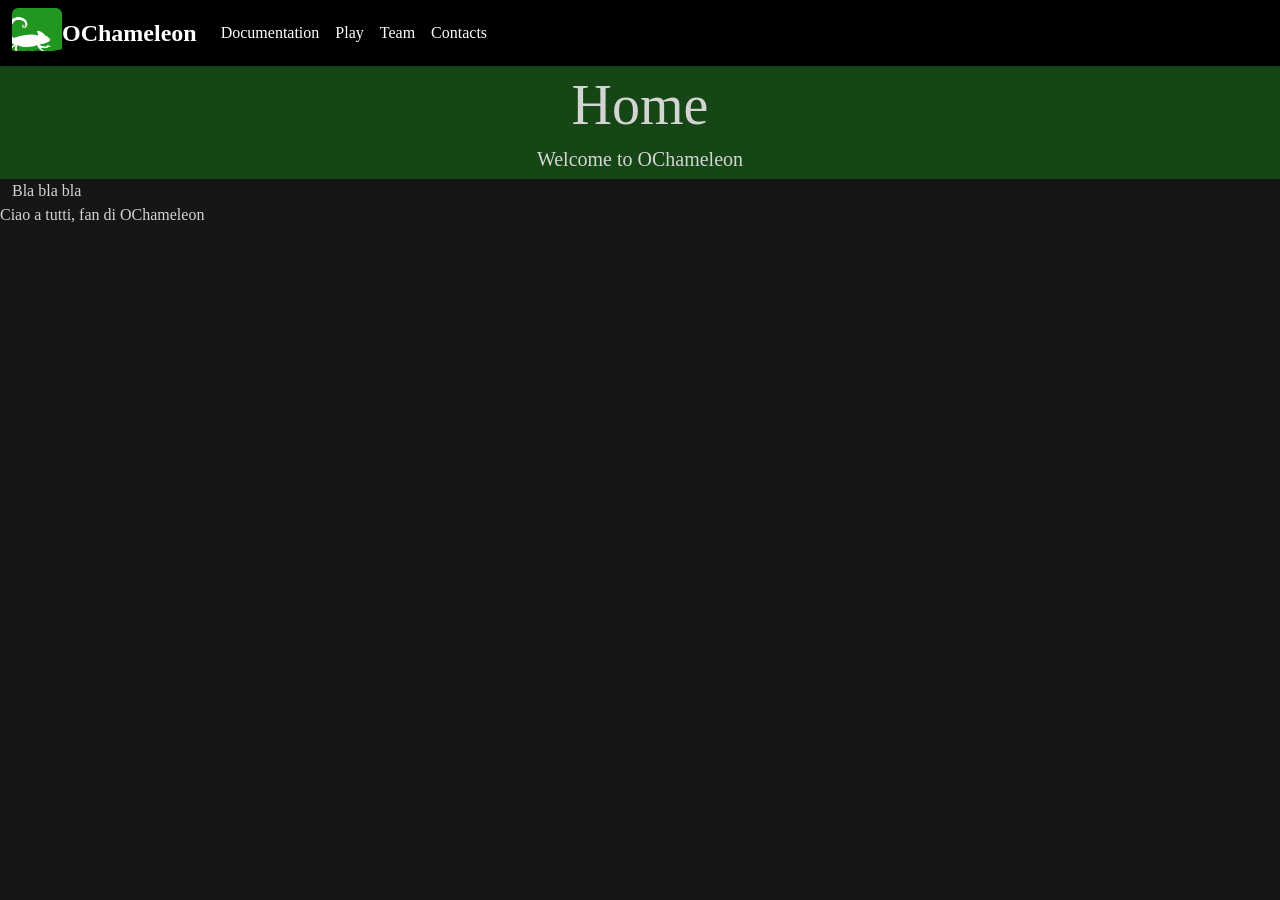
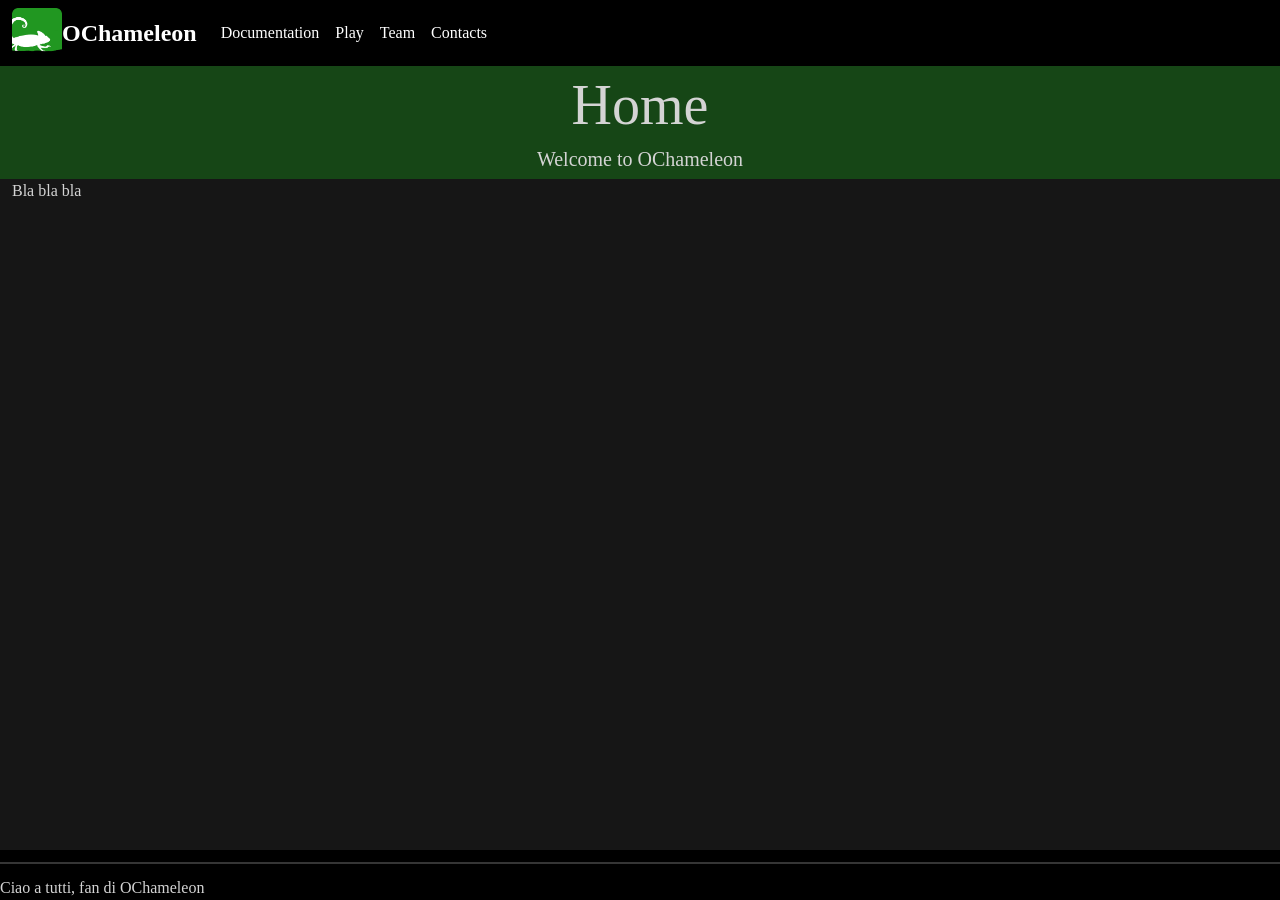
Before and after one commit to ochameleon/ochameleon.github.io, a Jekyll site: the page built from index.html, in a window 1280 px wide. Built offline with Jekyll 4.4.1, drawn with Linux system fonts in a browser that asks for light colours; some web fonts are replaced.

Commit message:
Making footer stay at the bottom also for small content

```diff
--- a/_includes/footer.html
+++ b/_includes/footer.html
@@ -1,3 +1,4 @@
 <footer class="footer">
+    <hr>
     Ciao a tutti, fan di OChameleon
 </footer>
--- a/_layouts/default.html
+++ b/_layouts/default.html
@@ -17,7 +17,9 @@
 
         {% include header.html %}
 
-        {{ content }}
+        <main>
+            {{ content }}
+        </main>
 
         {% include footer.html %}
 
--- a/static/style.css
+++ b/static/style.css
@@ -18,6 +18,10 @@ nav {
 
 header {
     background-color: rgb(22, 70, 22);
+}
+
+footer {
+    background-color: rgb(0, 0, 0);
 }
 
 .navbar-brand {
@@ -49,8 +53,19 @@ html, body {
 
     font-family: "Monomath";
 
+    height: 100%;
+
     margin-left:   0px;
     margin-right:  0px;
+}
+
+body {
+    display: flex;
+    flex-direction: column;
+}
+
+main {
+    flex: 1;
 }
 
 @media (max-width: 576px) {
```
